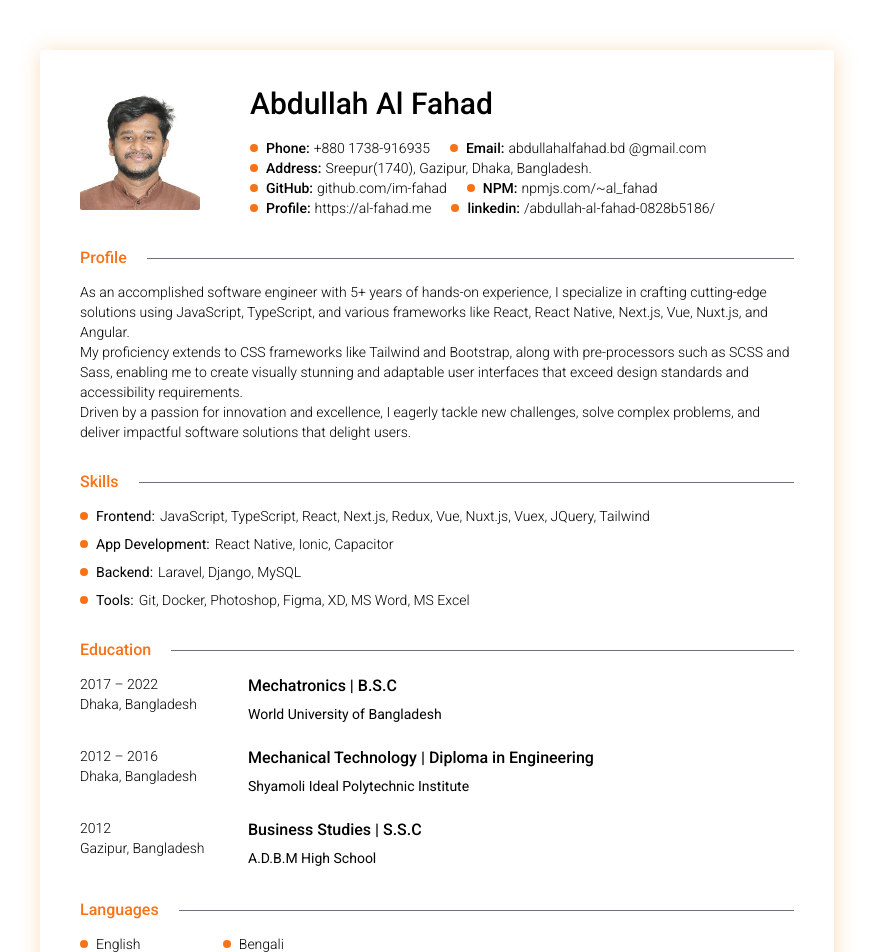
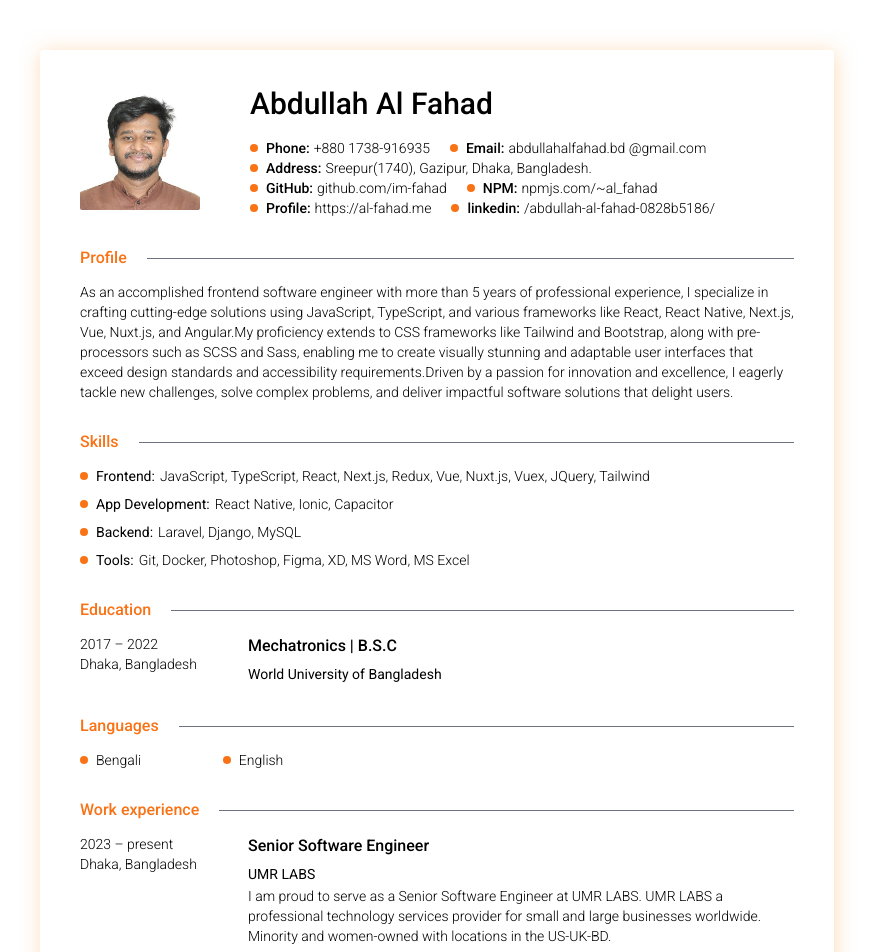
Before and after one commit to im-fahad/portfolio, a Next.js app: page /resume in a window 1280 px wide. Shown: the top 952 px of the page, without its empty margins (203-1078 px from the left). Built offline with nearby package versions, Linux system fonts and the light colour scheme.

Commit message:
some update added

```diff
--- a/src/app/page.tsx
+++ b/src/app/page.tsx
@@ -60,7 +60,7 @@ export default function Home() {
                             </Link>
                         </h1>
                         <h2 className="af-sidebar__subtitle">
-                            Senior Software Engineer at UMR Labs
+                            Senior Software Engineer
                         </h2>
                         <p className="af-sidebar__desc">
                             Empowering digital dreams with code and creativity, Crafting seamless experiences, pixel by
@@ -141,7 +141,18 @@ export default function Home() {
                                 <div className="af-skills__item-inner">Docker</div>
                             </li>
                         </ul>
-
+                        <Link
+                            className="af-resume-button group/link mt-3"
+                            href="/resume.pdf" target="_blank"
+                            aria-label="View Full Resume (opens in a new tab)">
+                                    <span>
+                                        <span className="inline-block">
+                                           View Full Resume
+                                            <Icon path={mdiOpenInNew}
+                                                  className="af-resume-icon mb-1"/>
+                                        </span>
+                                    </span>
+                        </Link>
                         <nav className="af-nav" aria-label="In-page jump links">
                             <ul className="af-nav__menu">
                                 <li>
@@ -1031,64 +1042,6 @@ export default function Home() {
                                                src="/images/keeno.png"/>
                                     </div>
                                 </li>
-                                <li className="mb-12">
-                                    <div className="af-project group">
-                                        <div className="af-project__ext"/>
-                                        <div className="af-project__inner">
-                                            <h3>
-                                                <Link
-                                                    className="af-project__link group/link"
-                                                    href="https://easy.jobs/"
-                                                    target="_blank" rel="noreferrer noopener"
-                                                    aria-label="Build a Spotify Connected App (opens in a new tab)">
-                                                    <span
-                                                        className="absolute -inset-x-4 -inset-y-2.5 hidden rounded md:-inset-x-6 md:-inset-y-4 lg:block"/>
-                                                    <span>
-                                                            Easy Jobs
-                                                            <span className="inline-block">
-                                                                 <Icon path={mdiOpenInNew}
-                                                                       className="af-project__icon"/>
-                                                            </span>
-                                                        </span>
-                                                </Link>
-                                            </h3>
-                                            <p className="af-project__desc">
-                                                Easy Solution For Talent Sourcing.
-                                                <br/>
-                                                I am actively involved in this
-                                                project as a frontend developer, primarily focusing on the creation of
-                                                the dashboard using HTML and Bootstrap. Leveraging these technologies,
-                                                I've designed an intuitive and responsive interface that enhances user
-                                                interaction and navigation.
-                                            </p>
-
-                                            <ul className="af-skills" aria-label="Technologies used">
-                                                <li className="af-skills__item">
-                                                    <div className="af-skills__item-inner">JavaScript</div>
-                                                </li>
-                                                <li className="af-skills__item">
-                                                    <div className="af-skills__item-inner">jQuery</div>
-                                                </li>
-                                                <li className="af-skills__item">
-                                                    <div className="af-skills__item-inner">Bootstrap (SCSS)</div>
-                                                </li>
-                                                <li className="af-skills__item">
-                                                    <div className="af-skills__item-inner">Vue</div>
-                                                </li>
-                                                <li className="af-skills__item">
-                                                    <div className="af-skills__item-inner">Tailwind</div>
-                                                </li>
-                                                <li className="af-skills__item">
-                                                    <div className="af-skills__item-inner">Laravel</div>
-                                                </li>
-                                            </ul>
-                                        </div>
-                                        <Image alt="Build a Spotify Connected App Newline course marketing card"
-                                               loading="lazy" width="200" height="48" decoding="async"
-                                               className="af-project__img"
-                                               src="/images/easy.png"/>
-                                    </div>
-                                </li>
                                 {/*<li className="mb-12">*/}
                                 {/*    <div className="af-project group">*/}
                                 {/*        <div className="af-project__ext"/>*/}
@@ -1096,13 +1049,13 @@ export default function Home() {
                                 {/*            <h3>*/}
                                 {/*                <Link*/}
                                 {/*                    className="af-project__link group/link"*/}
-                                {/*                    href="https://keeno.app/"*/}
+                                {/*                    href="https://easy.jobs/"*/}
                                 {/*                    target="_blank" rel="noreferrer noopener"*/}
                                 {/*                    aria-label="Build a Spotify Connected App (opens in a new tab)">*/}
                                 {/*                    <span*/}
                                 {/*                        className="absolute -inset-x-4 -inset-y-2.5 hidden rounded md:-inset-x-6 md:-inset-y-4 lg:block"/>*/}
                                 {/*                    <span>*/}
-                                {/*                            uShop*/}
+                                {/*                            Easy Jobs*/}
                                 {/*                            <span className="inline-block">*/}
                                 {/*                                 <Icon path={mdiOpenInNew}*/}
                                 {/*                                       className="af-project__icon"/>*/}
@@ -1111,9 +1064,13 @@ export default function Home() {
                                 {/*                </Link>*/}
                                 {/*            </h3>*/}
                                 {/*            <p className="af-project__desc">*/}
-                                {/*                uShop is a client-based project of my previous company. We make Web and*/}
-                                {/*                Mobile applications for uShop. Laravel, Ionic and React-native have been*/}
-                                {/*                used here as technology.*/}
+                                {/*                Easy Solution For Talent Sourcing.*/}
+                                {/*                <br/>*/}
+                                {/*                I am actively involved in this*/}
+                                {/*                project as a frontend developer, primarily focusing on the creation of*/}
+                                {/*                the dashboard using HTML and Bootstrap. Leveraging these technologies,*/}
+                                {/*                I've designed an intuitive and responsive interface that enhances user*/}
+                                {/*                interaction and navigation.*/}
                                 {/*            </p>*/}
 
                                 {/*            <ul className="af-skills" aria-label="Technologies used">*/}
@@ -1127,21 +1084,20 @@ export default function Home() {
                                 {/*                    <div className="af-skills__item-inner">Bootstrap (SCSS)</div>*/}
                                 {/*                </li>*/}
                                 {/*                <li className="af-skills__item">*/}
-                                {/*                    <div className="af-skills__item-inner">Laravel</div>*/}
+                                {/*                    <div className="af-skills__item-inner">Vue</div>*/}
                                 {/*                </li>*/}
                                 {/*                <li className="af-skills__item">*/}
-                                {/*                    <div className="af-skills__item-inner">Ionic</div>*/}
+                                {/*                    <div className="af-skills__item-inner">Tailwind</div>*/}
                                 {/*                </li>*/}
                                 {/*                <li className="af-skills__item">*/}
-                                {/*                    <div className="af-skills__item-inner">React Native</div>*/}
+                                {/*                    <div className="af-skills__item-inner">Laravel</div>*/}
                                 {/*                </li>*/}
                                 {/*            </ul>*/}
                                 {/*        </div>*/}
-                                {/*        <img alt="Build a Spotify Connected App Newline course marketing card"*/}
-                                {/*             loading="lazy" width="200" height="48" decoding="async" data-nimg="1"*/}
-                                {/*             className="af-project__img"*/}
-                                {/*             srcSet="/_next/image?url=%2Fimages%2Fprojects%2Fcourse-card.png&amp;w=256&amp;q=75 1x, /_next/image?url=%2Fimages%2Fprojects%2Fcourse-card.png&amp;w=640&amp;q=75 2x"*/}
-                                {/*             src="/_next/image?url=%2Fimages%2Fprojects%2Fcourse-card.png&amp;w=640&amp;q=75"/>*/}
+                                {/*        <Image alt="Build a Spotify Connected App Newline course marketing card"*/}
+                                {/*               loading="lazy" width="200" height="48" decoding="async"*/}
+                                {/*               className="af-project__img"*/}
+                                {/*               src="/images/easy.png"/>*/}
                                 {/*    </div>*/}
                                 {/*</li>*/}
                             </ul>
--- a/src/app/resume/page.tsx
+++ b/src/app/resume/page.tsx
@@ -86,15 +86,16 @@ export default function Resume() {
 
                             <div className="section__inner">
                                 <p className="section__description">
-                                    As an accomplished software engineer with 5+ years of hands-on experience, I
-                                    specialize in crafting cutting-edge solutions using JavaScript, TypeScript, and
+                                    As an accomplished frontend software engineer with more than 5 years of professional
+                                    experience,
+                                    I specialize in crafting cutting-edge solutions using JavaScript, TypeScript, and
                                     various frameworks like React, React Native, Next.js, Vue, Nuxt.js, and Angular.
-                                    <br/>
+                                    {/*<br/>*/}
                                     My proficiency extends to CSS frameworks like Tailwind and Bootstrap, along with
                                     pre-processors such as SCSS and Sass, enabling me to create visually stunning and
                                     adaptable user interfaces that exceed design standards and accessibility
                                     requirements.
-                                    <br/>
+                                    {/*<br/>*/}
                                     Driven by a passion for innovation and excellence, I eagerly tackle new challenges,
                                     solve complex problems, and deliver impactful software solutions that delight users.
                                 </p>
@@ -160,41 +161,41 @@ export default function Resume() {
                                     <div className="section__item-right">
                                         <h4 className="section__item-title">Mechatronics | B.S.C</h4>
                                         <span className="section__item-subtitle">
-                                        World University of Bangladesh
-                                    </span>
+                                            World University of Bangladesh
+                                        </span>
                                     </div>
                                 </div>
-                                <div className="section__item">
-                                    <div className="section__item-left">
-                                        <p className="section__item-text">
-                                            2012 – 2016
-                                            <br/>
-                                            Dhaka, Bangladesh
-                                        </p>
-                                    </div>
-                                    <div className="section__item-right">
-                                        <h4 className="section__item-title">Mechanical Technology | Diploma in
-                                            Engineering</h4>
-                                        <span className="section__item-subtitle">
-                                        Shyamoli Ideal Polytechnic Institute
-                                    </span>
-                                    </div>
-                                </div>
-                                <div className="section__item">
-                                    <div className="section__item-left">
-                                        <p className="section__item-text">
-                                            2012
-                                            <br/>
-                                            Gazipur, Bangladesh
-                                        </p>
-                                    </div>
-                                    <div className="section__item-right">
-                                        <h4 className="section__item-title">Business Studies | S.S.C</h4>
-                                        <span className="section__item-subtitle">
-                                        A.D.B.M High School
-                                    </span>
-                                    </div>
-                                </div>
+                                {/*<div className="section__item">*/}
+                                {/*    <div className="section__item-left">*/}
+                                {/*        <p className="section__item-text">*/}
+                                {/*            2012 – 2016*/}
+                                {/*            <br/>*/}
+                                {/*            Dhaka, Bangladesh*/}
+                                {/*        </p>*/}
+                                {/*    </div>*/}
+                                {/*    <div className="section__item-right">*/}
+                                {/*        <h4 className="section__item-title">Mechanical Technology | Diploma in*/}
+                                {/*            Engineering</h4>*/}
+                                {/*        <span className="section__item-subtitle">*/}
+                                {/*        Shyamoli Ideal Polytechnic Institute*/}
+                                {/*    </span>*/}
+                                {/*    </div>*/}
+                                {/*</div>*/}
+                                {/*<div className="section__item">*/}
+                                {/*    <div className="section__item-left">*/}
+                                {/*        <p className="section__item-text">*/}
+                                {/*            2012*/}
+                                {/*            <br/>*/}
+                                {/*            Gazipur, Bangladesh*/}
+                                {/*        </p>*/}
+                                {/*    </div>*/}
+                                {/*    <div className="section__item-right">*/}
+                                {/*        <h4 className="section__item-title">Business Studies | S.S.C</h4>*/}
+                                {/*        <span className="section__item-subtitle">*/}
+                                {/*        A.D.B.M High School*/}
+                                {/*    </span>*/}
+                                {/*    </div>*/}
+                                {/*</div>*/}
                             </div>
                         </div>
 
@@ -210,10 +211,10 @@ export default function Resume() {
                                 <div className="skills">
                                     <div className="skills__row">
                                         <div className="skills__row-item">
-                                            <div className="skills__item">English</div>
+                                            <div className="skills__item">Bengali</div>
                                         </div>
                                         <div className="skills__row-item">
-                                            <div className="skills__item">Bengali</div>
+                                            <div className="skills__item">English</div>
                                         </div>
                                     </div>
                                 </div>
@@ -249,22 +250,6 @@ export default function Resume() {
                                         </p>
                                     </div>
                                 </div>
-                            </div>
-                        </div>
-                    </div>
-                </div>
-
-                <div className="page-wrapper">
-                    <div className="page-wrapper__inner">
-                        {/*work experience section*/}
-                        <div className="section">
-                            <div className="section__header">
-                                <div className="section__header-inner">
-                                    <h4 className="section__title">Work experience</h4>
-                                </div>
-                            </div>
-
-                            <div className="section__inner">
                                 <div className="section__item">
                                     <div className="section__item-left">
                                         <p className="section__item-text">
@@ -285,6 +270,22 @@ export default function Resume() {
                                         </p>
                                     </div>
                                 </div>
+                            </div>
+                        </div>
+                    </div>
+                </div>
+
+                <div className="page-wrapper">
+                    <div className="page-wrapper__inner">
+                        {/*work experience section*/}
+                        <div className="section">
+                            <div className="section__header">
+                                <div className="section__header-inner">
+                                    <h4 className="section__title">Work experience</h4>
+                                </div>
+                            </div>
+
+                            <div className="section__inner">
                                 <div className="section__item">
                                     <div className="section__item-left">
                                         <p className="section__item-text">
@@ -415,24 +416,6 @@ export default function Resume() {
                                             <div className="criteria-2__item">Laravel</div>
                                         </div>
                                     </div>
-                                </div>
-                            </div>
-                        </div>
-                    </div>
-                </div>
-
-                <div className="page-wrapper">
-                    <div className="page-wrapper__inner">
-                        {/*projects section*/}
-                        <div className="section">
-                            <div className="section__header">
-                                <div className="section__header-inner">
-                                    <h4 className="section__title">Projects</h4>
-                                </div>
-                            </div>
-
-                            <div className="section__inner">
-                                <div className="projects">
                                     <div className="projects__item">
                                         <Link href="https://cleaning.accounts.llc/" className="projects__item-title">
                                             Guayllas Magic Cleaning
@@ -452,6 +435,24 @@ export default function Resume() {
                                             <div className="criteria-2__item">Laravel</div>
                                         </div>
                                     </div>
+                                </div>
+                            </div>
+                        </div>
+                    </div>
+                </div>
+
+                <div className="page-wrapper">
+                    <div className="page-wrapper__inner">
+                        {/*projects section*/}
+                        <div className="section">
+                            <div className="section__header">
+                                <div className="section__header-inner">
+                                    <h4 className="section__title">Projects</h4>
+                                </div>
+                            </div>
+
+                            <div className="section__inner">
+                                <div className="projects">
                                     <div className="projects__item">
                                         <Link href="https://quantibly.com/" className="projects__item-title">
                                             Quantibly
--- a/src/assets/styles/modules/resume.css
+++ b/src/assets/styles/modules/resume.css
@@ -7,7 +7,7 @@
 }
 
 .page-wrapper {
-    @apply w-full bg-white mb-10 aspect-[1/1.457] shadow-wrapper shadow-orange-300/50 last:mb-0 rounded;
+    @apply w-full bg-white mb-10 aspect-[1/1.455] shadow-wrapper shadow-orange-300/50 last:mb-0 rounded;
 }
 
 .page-wrapper__inner {
```
Also changed, not shown: 1 other file (tests, documents, lock files or other folders).
